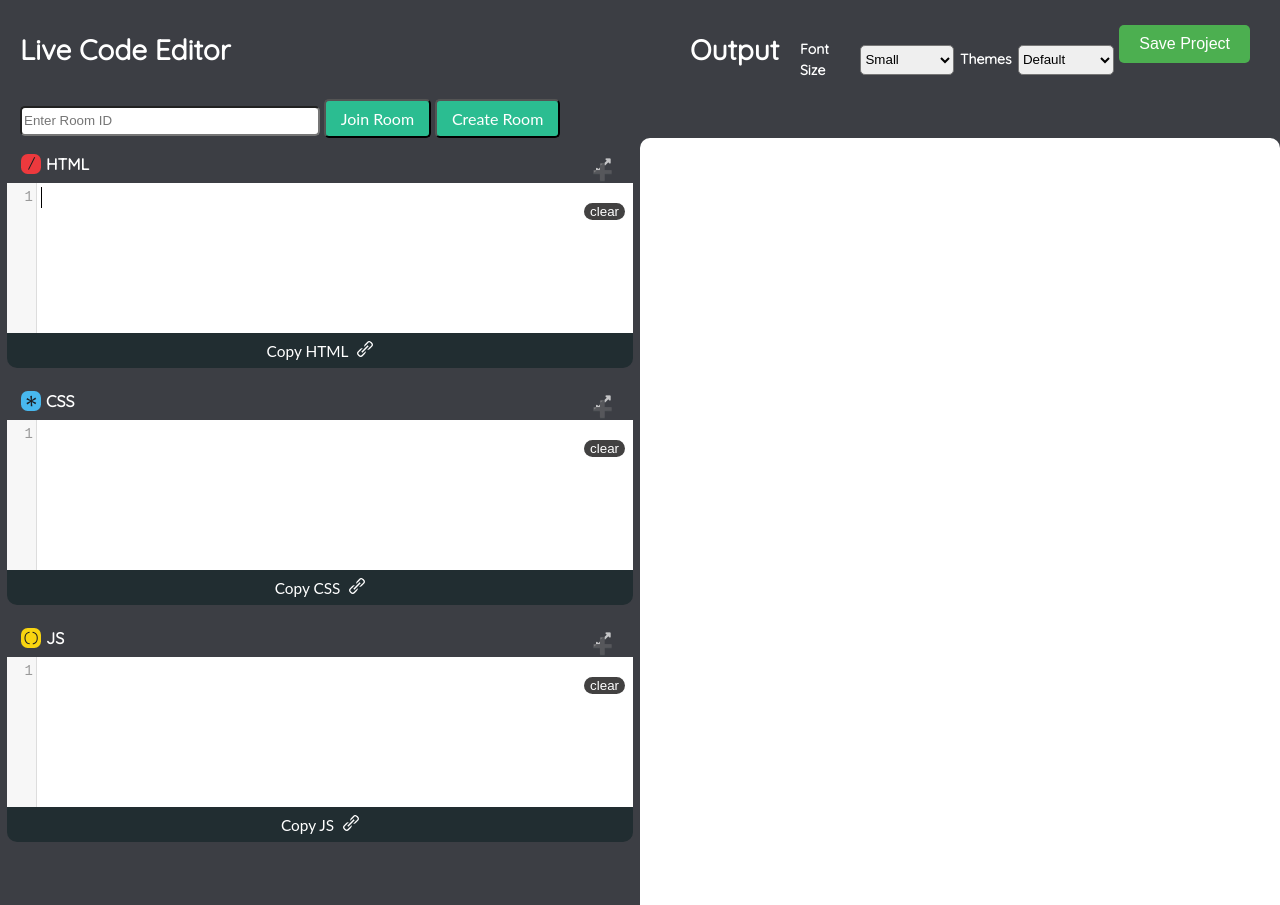
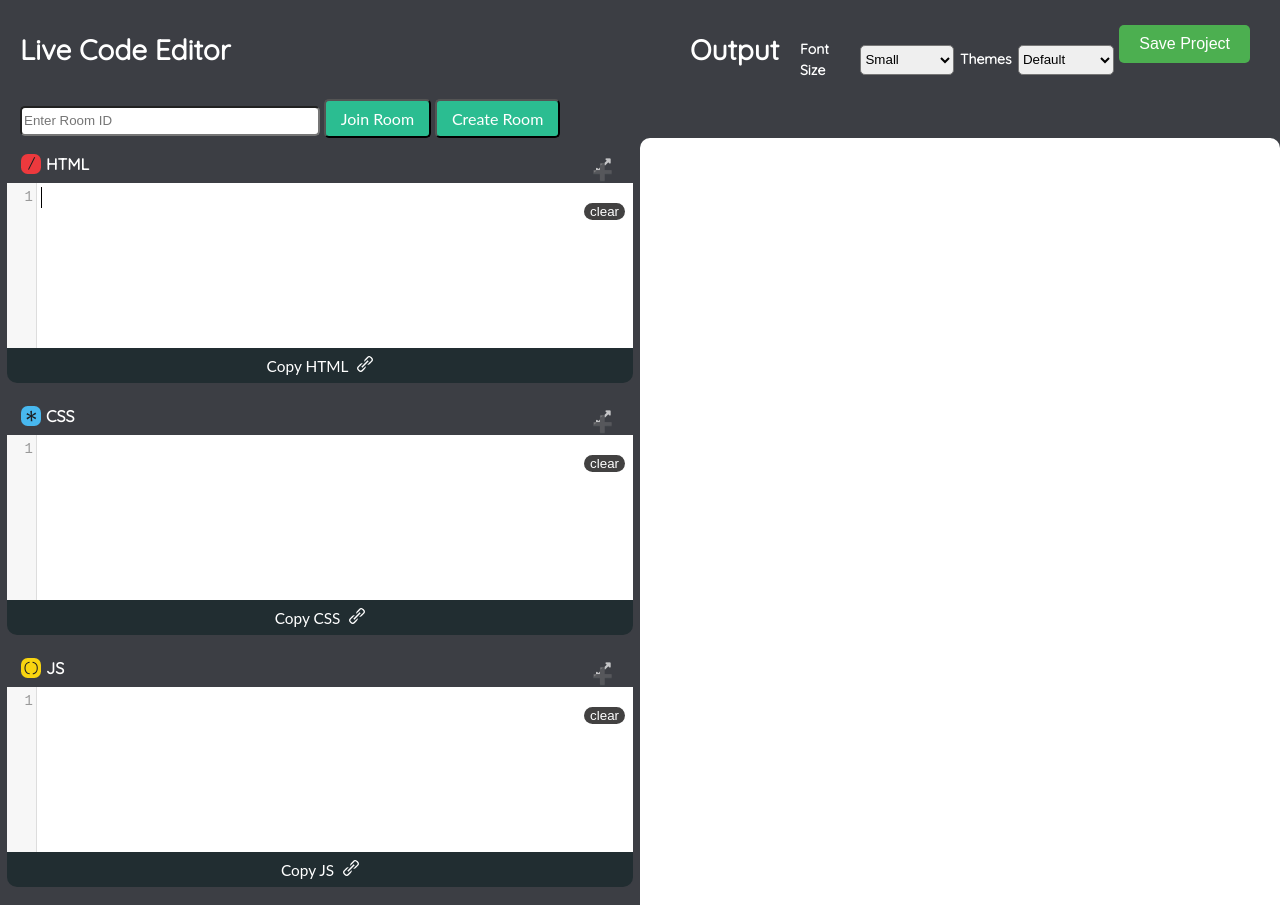
Before and after one commit to Madhumitha-16/Code-Editor, a website: page public/index.html in a window 1280 px wide. Shown: the top 905 px of the page. Drawn offline with nearby package versions, Linux system fonts and the light colour scheme; no server answers.

Commit message:
last styling fix

```diff
--- a/public/style.css
+++ b/public/style.css
@@ -101,7 +101,7 @@ h2 {
 
 .CodeMirror {
   width: 100% !important;
-  height: 150px;
+  height: 165px;
   max-width: 750px;
 
 }
```
